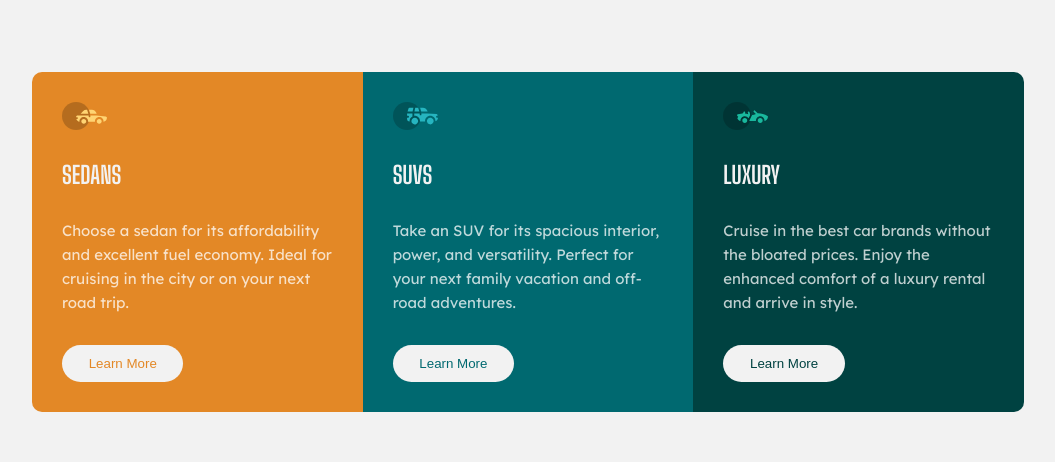
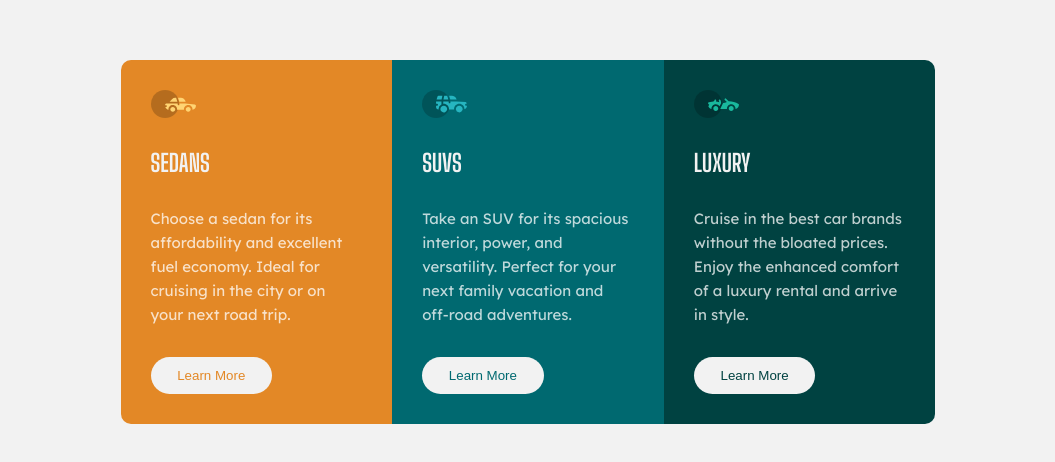
Before and after one commit to Kamania/3-column-preview-card-component-main, a plain HTML site: page index.html in a window 1280 px wide. Shown: the part 158-620 px from the top of the page, without its empty margins (112-1167 px from the left). Drawn offline with Linux system fonts and the light colour scheme.

```diff
--- a/style.css
+++ b/style.css
@@ -131,7 +131,7 @@ body,.btn-more {
         height: 100vh;
     }
     .container {
-        max-width: 992px;
+        max-width: 815px;
         grid-template-columns: repeat(3, 1fr);
     }
     .category{
```
